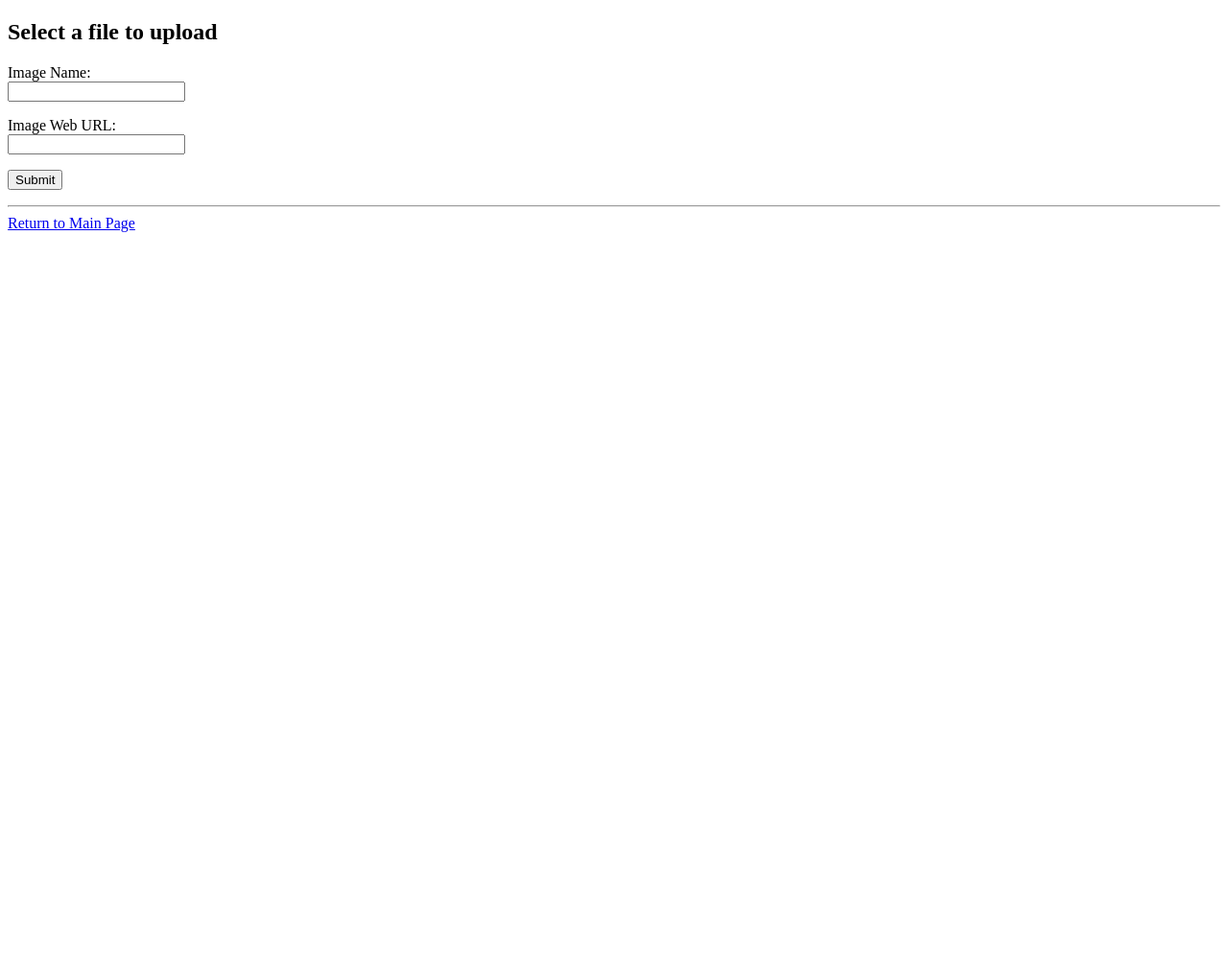
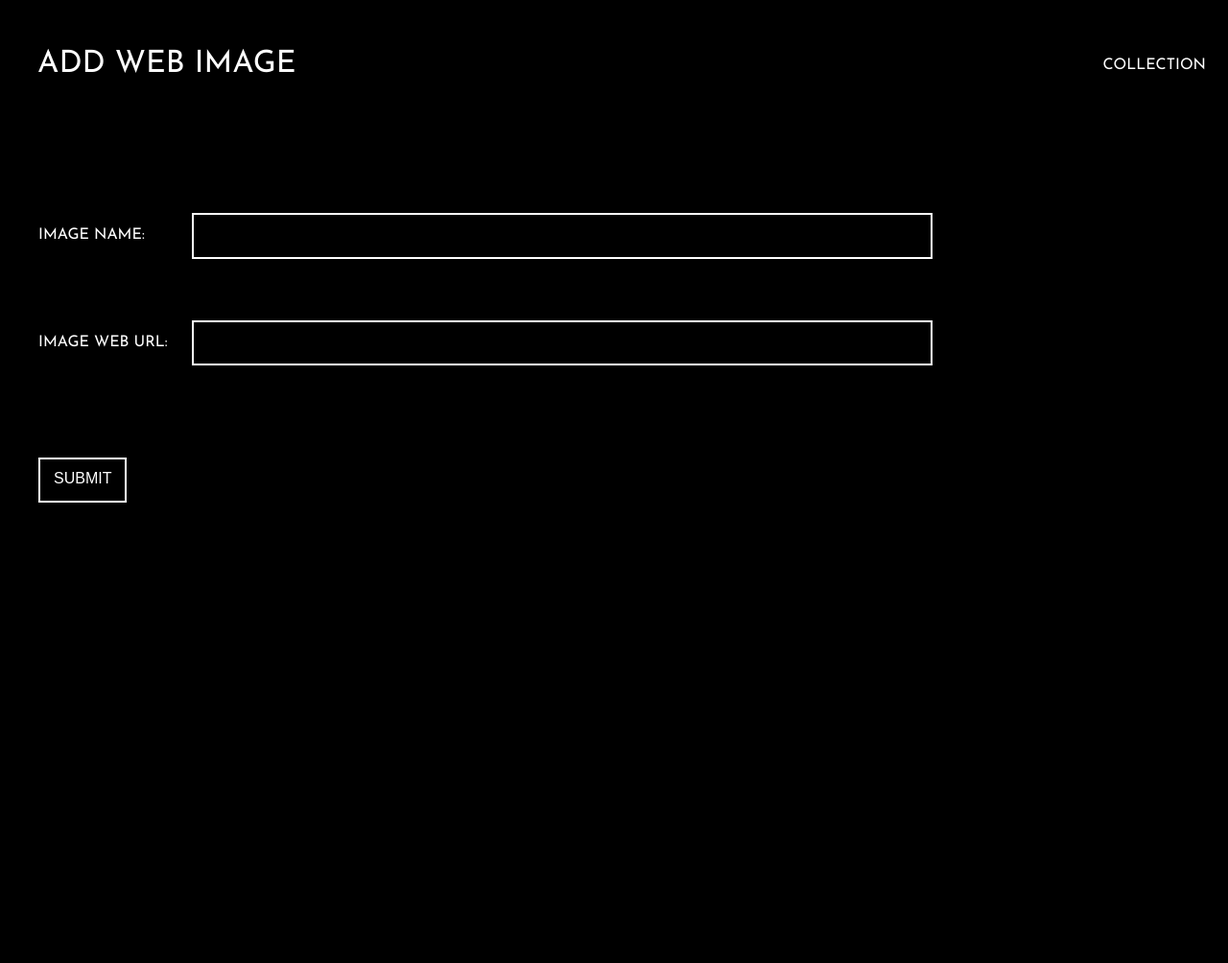
Before and after one commit to dpannguyen/image-repository, a Flask app: page /upload in a window 1280 px wide. Shown: that part at 96% size. Before the commit the page ends 800 px from the top of that part, so only its background shows below. Run offline with Flask 2, Linux system fonts and the light colour scheme; the page is wider than the window, and the part outside it is not shown.

Commit message:
added ui

```diff
--- a/server.py
+++ b/server.py
@@ -4,6 +4,8 @@ import sqlite3 as sql
 from flask import Flask, render_template, flash, redirect, request
 
 
+# set image extensions
+# set Google AI Vision API address
 ALLOWED_EXTENSIONS = set(['png', 'jpg', 'jpeg'])
 API_URL = "https://google-ai-vision.p.rapidapi.com/cloudVision/imageLabelsDetection"
 
@@ -11,6 +13,7 @@ app = Flask(__name__)
 app.secret_key = secrets.token_urlsafe(16)
 
 
+# connect to database
 def get_connection():
     conn = None
     try:
@@ -21,6 +24,9 @@ def get_connection():
     return conn
 
 
+# initialize database
+# delete exisiting database
+# comment out this method if exisiting database is to be used
 def initialize_repository():
     conn = get_connection()
     conn.execute("DROP TABLE IF EXISTS images")
@@ -28,6 +34,7 @@ def initialize_repository():
     conn.commit()
 
 
+# check image extensions
 def check_extension(filename):
     print(filename)
     index = len(filename) - filename[::-1].index('.')
@@ -35,10 +42,13 @@ def check_extension(filename):
     return ext in ALLOWED_EXTENSIONS
 
 
+# check image url provided is not from local path
 def check_web_url(url):
     return "http" in url
 
 
+# connect to Google AI Vision API
+# return according labels for image
 def connect_to_api(image_url):
     url = API_URL
 
@@ -61,6 +71,8 @@ def connect_to_api(image_url):
     return response_json
 
 
+# call method to connect to Google API
+# format and return image labels as string
 def get_image_labels(image_url):
     response = connect_to_api(image_url)
     if not response:
@@ -77,30 +89,56 @@ def get_image_labels(image_url):
         return ', '.join(labels)
 
 
+# get all images (name and photo) from database
+# store images in table of size 3xn for easier html format
 def get_images(query):
     conn = get_connection()
     rows = conn.execute(query)
     images = []
     for row in rows:
-        images.append({
-            'name': row[0],
-            'url': row[1]
-        })
-    return images
+        images.append({'id': row[0], 'name': row[1], 'url': row[2]})
+
+    table = []
+    length = len(images)
+    for i in range(0, length, 3):
+        row = images[i: i + 3]
+        table.append(row)
+    return table
 
 
+# get all information of an image from database
+def get_image_info(query):
+    conn = get_connection()
+    rows = conn.execute(query)
+    image = []
+    for row in rows:
+        image.append({'id': row[0], 'name': row[1], 'url': row[2], 'labels': row[3]})
+    return image[0]
+
+
+# index page which shows the entire image collection
+# page contains search bar that can filter images according to
+# their characteristics (labels)
+# e.g. a photo of fried chicken might have labels such as
+# 'chicken', 'food', 'fast food', 'frying', etc.
 @app.route('/', methods = ['GET', 'POST'])
 def index_page():
-    query = "SELECT name, url FROM images"
+    query = "SELECT rowid, name, url FROM images"
     if request.method == 'POST':
         search = request.form['search']
         if search:
-            query = "SELECT name, url FROM images WHERE labels LIKE '%" + search + "%'"
-            flash("Search result for " + search)
+            query = "SELECT rowid, name, url FROM images WHERE labels LIKE '%" + search + "%'"
+            flash("Search result(s) for " + search)
     images = get_images(query)
     return render_template('index.html', images = images)
 
 
+# page to add new web image
+# throw errors if
+# 1. no name or web image url is provided
+# 2. wrong image extensions (not png, jpg, or jpeg)
+# 3. not a web url
+# 4. cannot connect properly to Google AI Vision API
 @app.route('/upload', methods = ['GET', 'POST'])
 def upload_page():
     if request.method == 'GET':
@@ -134,6 +172,15 @@ def upload_page():
         return redirect(request.url)
 
 
+# page to display all information of an image
+# including name, labels, and the image itself
+@app.route('/image<id>')
+def image_page(id):
+    query = "SELECT rowid, name, url, labels FROM images WHERE rowid = '" + id + "'"
+    image = get_image_info(query)
+    return render_template('image.html', image = image)
+
+
 if __name__ == '__main__':
-    initialize_repository()
+    # initialize_repository()
     app.run()
--- /dev/null
+++ b/static/css/template.css
@@ -0,0 +1,244 @@
+html {
+    width: 100%;
+    height: 100%;
+    margin: 0rem;
+}
+
+body {
+    line-height: 1.7;
+    background: #000;
+    color: #fff;
+    font-weight: 300;
+    font-size: 1rem;
+    font-family: "Josefin Sans", "Segoe UI", "Roboto", "Helvetica Neue", Arial, sans-serif, "Apple Color Emoji", "Segoe UI Emoji", "Segoe UI Symbol", "Noto Color Emoji";
+    text-align: left;
+}
+
+header {
+    margin-bottom: 0rem;
+    position: relative;
+    padding-bottom: 1rem;
+    padding-top: 1rem;
+}
+
+.container {
+    width: 100%;
+    padding-right: 1rem;
+    padding-left: 1rem;
+    display: flex;
+    padding-bottom: 1rem;
+    padding-top: 1rem;
+}
+
+.container-upload {
+    width: 100%;
+    padding-right: 1rem;
+    padding-left: 2rem;
+    display: flex;
+    padding-bottom: 1rem;
+    padding-top: 1rem;
+}
+
+table {
+    padding-top: 2rem;
+}
+
+.site-title {
+    flex: 0 0 50%;
+    max-width: 50%;
+    position: relative;
+    padding-right: 15px;
+    padding-left: 15px;
+}
+
+.add-image {
+    top: 2rem;
+    right: 0rem;
+    position: absolute;
+    width: auto;
+    padding-top: 15px;
+    padding-right: 15px;
+    padding-left: 15px;
+}
+
+h1 {
+    font-size: 2rem;
+    margin-bottom: 0rem;
+    margin-top: 0rem;
+    font-weight: 500;
+    display: block;
+    text-transform: uppercase;
+}
+
+h2 {
+    font-size: 1rem;
+    margin-bottom: 0rem;
+    margin-top: 0rem;
+    font-weight: 500;
+    display: flex;
+    text-transform: uppercase;
+    align-items: center;
+    width: 9rem;
+}
+
+h3 {
+    font-size: 1rem;
+    margin-bottom: 0rem;
+    margin-top: 0rem;
+    font-weight: 500;
+    display: block;
+    text-transform: uppercase;
+}
+
+a {
+    color: #fff;
+    background-color: transparent;
+    text-decoration: none;
+}
+
+.row {
+    display: flex;
+    align-items: center;
+    justify-content: center;
+    width: 100%;
+    position: relative;
+    padding: 0rem 1rem 0rem 1rem;
+}
+
+.col {
+    padding-right: 15px;
+    padding-left: 15px;
+    position: relative;
+    display: flex;
+}
+
+.img-wrapper {
+    display: flex;
+    top: 0rem;
+    left: 1rem;
+    right: 1rem;
+    margin-bottom: 30px;
+    max-width: 29rem;
+    overflow: hidden;
+    justify-content: center;
+}
+
+img {
+    vertical-align: middle;
+    border-style: none;
+    height: 25rem;
+    width: auto;
+}
+
+.img-info {
+    text-align: center;
+    position: absolute;
+    font-size: 2rem;
+    line-height: 25rem;
+    font-weight: 500;
+    display: block;
+}
+
+.btn {
+    padding: 1.5rem 1.5rem 1.5rem 1.5rem;
+    text-align: center;
+    vertical-align: middle;
+    background-color: #000;
+    color: #fff;
+    text-transform: uppercase;
+    font-size: 2rem;
+    font-weight: 500;
+    letter-spacing: .1em;
+}
+
+footer {
+    padding-bottom: 1.5rem;
+    padding-top: 1.5rem;
+    display: block;
+}
+
+form {
+    padding-top: 1rem;
+    padding-bottom: 2rem;
+    width: 100%;
+    display: flex;
+    justify-content: center;
+}
+
+.form-upload {
+    display: block;
+}
+
+.search-box {
+    position: relative;
+    border: 1px solid transparent;
+    border-color: #fff;
+    color: #fff;
+    border-width: 2px;
+    width: auto;
+    margin-left: 1rem;
+    margin-right: 1rem;
+    margin-bottom: 1rem;
+    margin-top: 1rem;
+    padding: 0.5rem 0.1rem 0.5rem 0.5rem;
+    align-items: center;
+    letter-spacing: .1em;
+    flex: 0 0 80%;
+    max-width: 60%;
+}
+
+.search-button {
+    padding: 0.5rem 0.5rem 0.5rem 0.5rem;
+    font-weight: 400;
+    text-align: center;
+    vertical-align: middle;
+    border: 1px solid transparent;
+    border-color: #fff;
+    color: #fff;
+    border-width: 2px;
+    letter-spacing: .1em;
+    position: relative;
+    width: auto;
+    margin-bottom: 1rem;
+    margin-top: 1rem;
+    cursor: pointer;
+}
+
+input {
+    font-size: 1rem;
+    color: #fff;
+    background-color: transparent;
+    border-top-style: hidden;
+    border-right-style: hidden;
+    border-left-style: hidden;
+    border-bottom-style: hidden;
+    outline: none;
+}
+
+input[type=text] {
+    font-size: 1rem;
+    color: #fff;
+    background-color: transparent;
+    border-top-style: hidden;
+    border-right-style: hidden;
+    border-left-style: hidden;
+    border-bottom-style: hidden;
+    outline: none;
+    width: 100%;
+}
+
+input[type=submit] {
+    cursor: pointer;
+}
+
+p {
+    margin-top: 1rem;
+    margin-bottom: 1rem;
+    display: block;
+    padding-left: 30px;
+    padding-bottom: 1rem;
+}
+
+.info {
+    width: 100%;
+}
--- a/templates/upload.html
+++ b/templates/upload.html
@@ -1,39 +1,57 @@
 <!doctype html>
-<html>
-<title>Python Flask File Upload Example</title>
-<h2>Select a file to upload</h2>
+<html lang="en">
+	<head>
+		<title>Upload Image</title>
+		<link href="static/css/template.css?rnd=11" type="text/css" rel="stylesheet">
+		<link href="https://fonts.googleapis.com/css2?family=Josefin+Sans:wght@400;700&family=Roboto+Mono:wght@400;700&display=swap" rel="stylesheet">
+	</head>
+
+	<body>
+		<header>
+			<div class="container">
+				<div class="site-title">
+					<h1><a href="/">Add Web Image</a></h1>
+				</div>
+				<div class="add-image">
+					<h3><a href="/">Collection</a></h3>
+				</div>
+			</div>
+		</header>
+
 		<p>
 			{% with messages = get_flashed_messages() %}
 			{% if messages %}
-	<ul>
 			{% for message in messages %}
-		<li>{{ message }}</li>
+				{{ message }}
 			{% endfor %}
-	</ul>
 			{% endif %}
 			{% endwith %}
 		</p>
-<form method="post" action="/upload" enctype="multipart/form-data">
-	<dl>
-		<p>
-			<dt>Image Name:</dt>
-			<input type="text" name="name">
-		</p>
-		<p>
-			<dt>Image Web URL:</dt>
-			<input type="text" name="image_url">
-		</p>
-	</dl>
-	<p>
-		<input type="submit" value="Submit">
-	</p>
+
+		<form method="post" class="form-upload">
+			<div class="container-upload">
+				<h2>Image Name:</h2>
+				<div class="search-box">
+					<input name="name" type="text">
+				</div>
+			</div>
+			<div class="container-upload">
+				<h2>Image Web URL:</h2>
+				<div class="search-box">
+					<input name="image_url" type="text">
+				</div>
+			</div>
+			<div class="container-upload">
+				<div class="search-button add-image">
+					<input type="submit" value="SUBMIT">
+				</div>
+			</div>
 		</form>
-{% if image_url %}
-<div>
-	<h3>Image added</h3>
-	<img src="{{image_url}}" width="400" height="400">
+
+		<div class="row">
+			<img src="{{image_url}}">
 		</div>
-{% endif %}
-<hr>
-<a href="/">Return to Main Page</a>
+
+		<footer></footer>
+	</body>
 </html>
```
Also changed, not shown: templates/image.html (added, +36 -0 lines), templates/index.html (+41 -25 lines), collection.db. Lines whose indentation alone changed are shown as unchanged.
